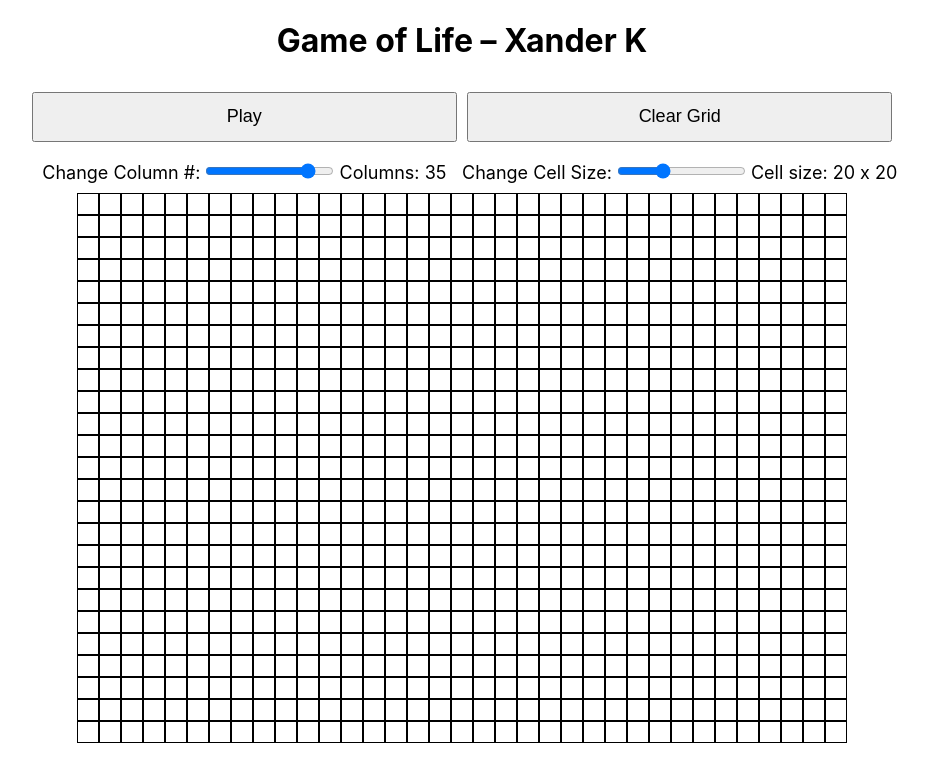
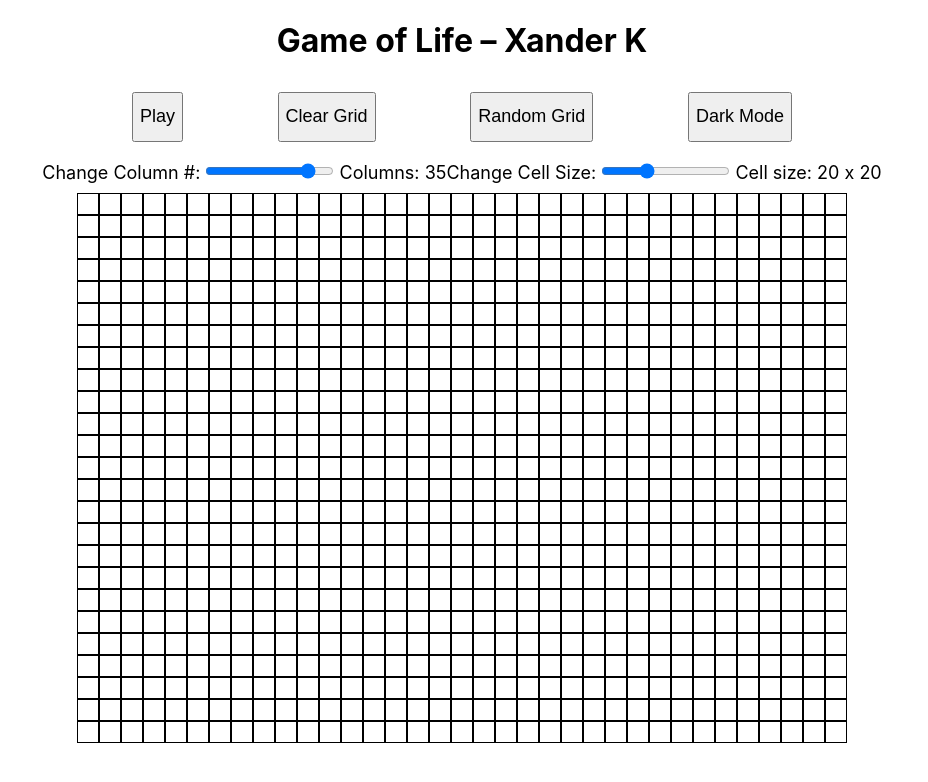
Before and after one commit to xxk3990/game-of-life-react, a React (Create React App) app in the folder game-of-life/: page / in a window 1280 px wide. Shown: the top 782 px of the page, without its empty margins (178-1106 px from the left). Built offline with nearby package versions, Linux system fonts and the light colour scheme.

Commit message:
IT WORKS + NEW FEATURES!

```diff
--- a/game-of-life/src/App.css
+++ b/game-of-life/src/App.css
@@ -27,10 +27,18 @@ h1 {
 }
 
 .UI {
-  display: grid;
-  grid-template-columns: repeat(2, 1fr);
   padding: 10px;
   font-size: 18px;
+}
+
+.UI-btns {
+  display: flex;
+  justify-content: space-evenly;
+}
+
+.UI-ranges {
+  display: flex;
+  justify-content: space-evenly;
 }
 
 .UI button {
--- a/game-of-life/src/App.tsx
+++ b/game-of-life/src/App.tsx
@@ -14,16 +14,17 @@ const positions = [
 ]
 function App() {
   /*
-    I followed this tutorial: https://dev.to/toluagboola/build-the-game-of-life-with-react-and-typescript-5e0d
+    https://www.youtube.com/watch?v=DvVt11mPuM0&ab_channel=BenAwad
     I did change some variable names that were in that tutorial and added a few new features of my own!
   */
   useEffect(() => {
     document.title = "Game of Life"
   })
   const rows = 25;
-  const [columns, setColumns] = useState<number>(35);
-  const [cellSize, setCellSize] = useState<number>(20);
-  const [isRunning, setIsRunning] = useState<boolean>(false);
+  const [columns, setColumns] = useState<number>(35); //adjustable columns
+  const [cellSize, setCellSize] = useState<number>(20); //adjustable cell size
+  const [isRunning, setIsRunning] = useState<boolean>(false); //playing or paused
+  const [darkModeOn, setDarkModeOn] = useState<boolean>(false); //boolean for dark mode
   const isRunningRef = useRef(isRunning);
   isRunningRef.current = isRunning;
   const runGame = useCallback(() => {
@@ -31,32 +32,29 @@ function App() {
       return; //bail out if game not running
     }
     setGrid((g: number[][]) => {
-      return produce(g, (gridCopy: any) => {
+      console.log('set grid in run game reached')
+      return produce(g, (gridCopy) => {
         for (let i = 0; i < rows; i++) {
           for (let j = 0; j < columns; j++) {
             let neighbors = 0;
             positions.forEach(([x, y]) => {
-              const newI = i + x;
-                const newJ = j + y;
-                if (
-                  newI >= 0 &&
-                  newI < rows &&
-                  newJ >= 0 &&
-                  newJ < columns
-                ) {
-                  neighbors += g[newI][newJ];
-                }
+              const newX = i + x; //nearby cells
+              const newY = j + y;
+              if (newX >= 0 && newX < rows && newY >= 0 && newY < columns) {
+                neighbors += g[newX][newY];
+              }
             });
+
             if (neighbors < 2 || neighbors > 3) {
-              gridCopy[i][j] = 0;
+              gridCopy[i][j] = 0; //kill cell if neighbors in this range
             } else if (g[i][j] === 0 && neighbors === 3) {
               gridCopy[i][j] = 1;
             }
           }
         }
-      })
+      });
     })
-    setTimeout(runGame, 100)
+    setTimeout(runGame, 200)
   }, [])
 
   const randomCellColor = () => {
@@ -93,9 +91,17 @@ function App() {
     setCellSize(newCellSize)
   }
 
+  const randomGrid = () => {
+    const randomRows = []
+    for (let i = 0; i < rows; i++) {
+      //initialize grid with random setup
+      randomRows.push(Array.from(Array(columns), () => (Math.random() > 0.7 ? 1 : 0)));
+    }
+    return randomRows;
+  }
 
-  const [grid, setGrid] = useState<any>(() => {
-    const emptyRows = []
+  const [grid, setGrid] = useState(() => {
+    const emptyRows = [] //initialize grid
     for(let i = 0; i < rows; i++) {
       emptyRows.push(Array.from(Array(columns), () => 0))
     }
@@ -105,27 +111,35 @@ function App() {
     <div className="App">
       <h1>Game of Life – Xander K</h1>
       <section className='UI'> {/* UI for adjusting board */}
-        <button onClick={() => handlePlay()}>{isRunning ? 'Pause' : 'Play'}</button>
-        <button onClick={() => setGrid(clearGrid)}>Clear Grid</button>
-        <span>Change Column #: <input type="range" min="10" step="5" max="40" value={columns} onChange={(e) => changeNumColumns(parseInt(e.target.value))}/> Columns: {columns}</span>
-        <span>Change Cell Size: <input type ='range' min="10" max="40" value={cellSize} step="5" onChange={(e) => changeCellSize(parseInt(e.target.value))}/> Cell size: {cellSize} x {cellSize}</span>
+        <section className="UI-btns">
+          <button onClick={() => handlePlay()}>{isRunning ? 'Pause' : 'Play'}</button>
+          <button onClick={() => setGrid(clearGrid)}>Clear Grid</button>
+          <button onClick={() => setGrid(randomGrid)}>Random Grid</button>
+          <button onClick={() => setDarkModeOn(!darkModeOn)}>{darkModeOn ? 'Light Mode' : 'Dark Mode'}</button>
+        </section>
+        <section className="UI-ranges">
+          <span>Change Column #: <input type="range" min="10" step="5" max="40" value={columns} onChange={(e) => changeNumColumns(parseInt(e.target.value))}/> Columns: {columns}</span>
+          <span>Change Cell Size: <input type ='range' min="10" max="40" value={cellSize} step="5" onChange={(e) => changeCellSize(parseInt(e.target.value))}/> Cell size: {cellSize} x {cellSize}</span>
+        </section>
       </section>
-      <section className="grid-of-cells" style={{
+      <section style={{
         display: 'grid',
         gridTemplateColumns: `repeat(${columns}, 1fr)`,
+        backgroundColor: darkModeOn ? `black` : 'white'
       }}>
-        {grid.map((rws: any, i: any) =>
-          rws.map((col: any, j: any) => (
+        {grid.map((rws: any, x: any) =>
+          rws.map((col: any, y: any) => (
             <section className="cell"
-              key={`${i}-${j}`}
+              key={`${x}-${y}`}
               style={{
                 width: cellSize,
                 height: cellSize,
-                backgroundColor: grid[i][j] ? randomCellColor() : undefined,
+                backgroundColor: grid[x][y] ? 'blue' : undefined,
+                border: darkModeOn ? '1px solid white' : '1px solid black'
               }}
               onClick={() => {
-                const newGrid = produce(grid, (gridCopy: any) => {
-                  gridCopy[i][j] = grid[i][j] ? 0 : 1;
+                const newGrid = produce(grid,(gridCopy) => {
+                  gridCopy[x][y] = grid[x][y] ? 0 : 1;
                 });
                 setGrid(newGrid);
               }}
@@ -133,7 +147,6 @@ function App() {
           ))
         )}
       </section>
-
     </div>
   );
 }
```
